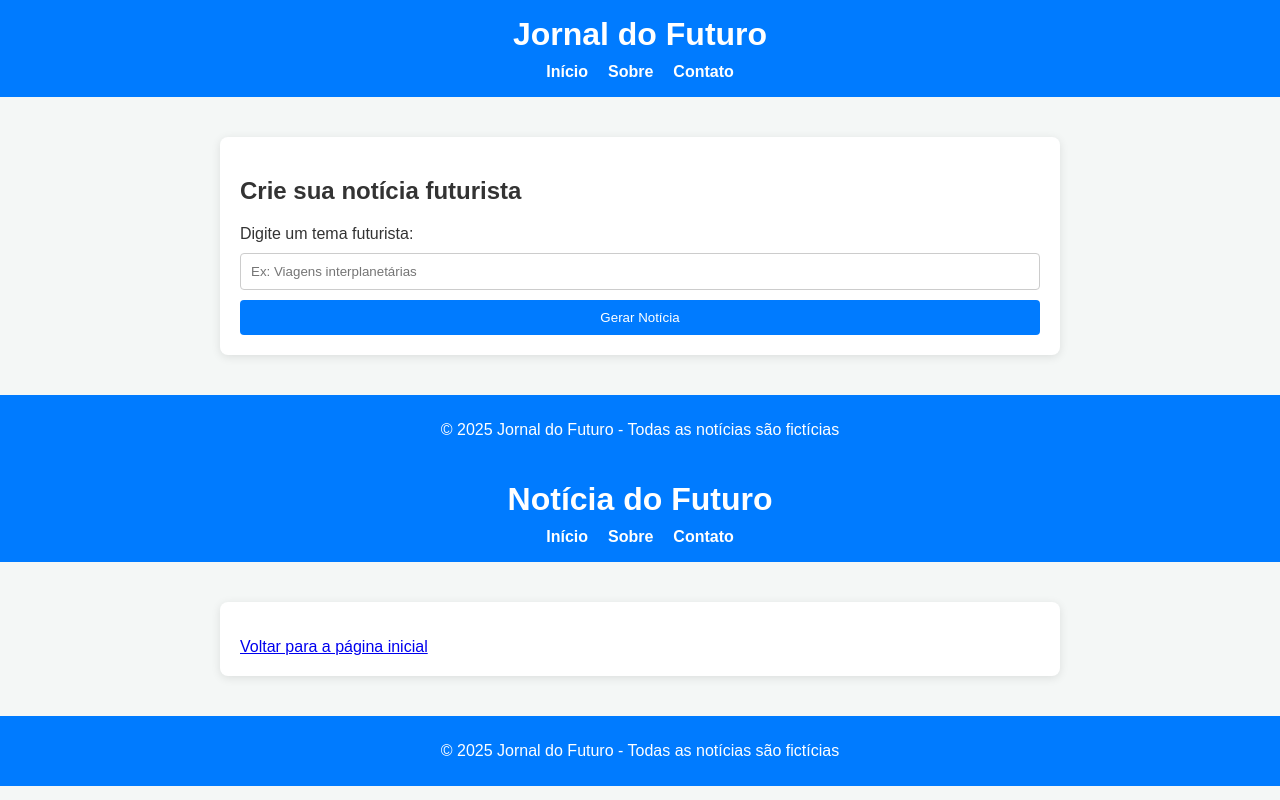
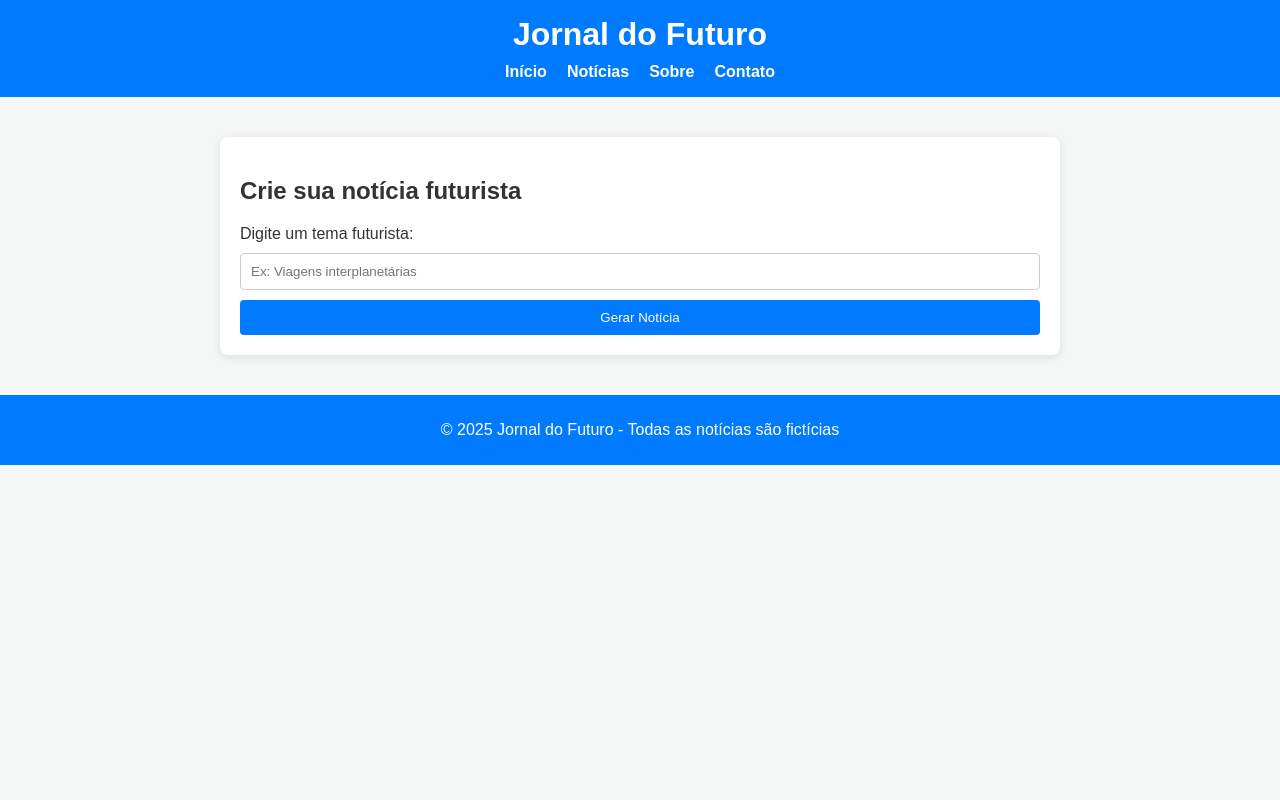
Before and after one commit to edvaniogomes/hospedagem_jornal_do_futuro, a Flask app: page / in a window 1280 px wide. Run offline with Flask 3, Linux system fonts and the light colour scheme.

Commit message:
Add files via upload

```diff
--- a/app.py
+++ b/app.py
@@ -1,6 +1,16 @@
-from flask import Flask, render_template, request
+from flask import Flask, render_template, request, redirect, url_for
+from flask_sqlalchemy import SQLAlchemy
 
 app = Flask(__name__)
+app.config['SQLALCHEMY_DATABASE_URI'] = 'sqlite:///noticias.db'
+app.config['SQLALCHEMY_TRACK_MODIFICATIONS'] = False
+
+db = SQLAlchemy(app)
+
+class Noticia(db.Model):
+    id = db.Column(db.Integer, primary_key=True)
+    tema = db.Column(db.String(100), nullable=False)
+    conteudo = db.Column(db.Text, nullable=False)
 
 @app.route('/')
 def index():
@@ -9,10 +19,18 @@ def index():
 @app.route('/gerar_noticia', methods=['POST'])
 def gerar_noticia():
     tema = request.form.get('tema')
+    conteudo = f"Em 2050, o mundo testemunha um avanço revolucionário em {tema}. Especialistas afirmam que essa mudança impactará a sociedade de maneiras inimagináveis."
 
-    noticia = f"Em 2050, o mundo testemunha um avanço revolucionário em {tema}. Especialistas afirmam que essa mudança impactará a sociedade de maneiras inimagináveis."
+    nova_noticia = Noticia(tema=tema, conteudo=conteudo)
+    db.session.add(nova_noticia)
+    db.session.commit()
 
-    return render_template('noticia.html', noticia=noticia)
+    return render_template('noticia.html', noticia=conteudo)
+
+@app.route('/noticias')
+def listar_noticias():
+    noticias = Noticia.query.all()
+    return render_template('lista_noticias.html', noticias=noticias)
 
 @app.route('/sobre')
 def sobre():
@@ -23,4 +41,6 @@ def contato():
     return render_template('contato.html')
 
 if __name__ == '__main__':
+    with app.app_context():
+        db.create_all()
     app.run(debug=True)
--- /dev/null
+++ b/requeriments.txt
@@ -0,0 +1,4 @@
+flask
+gunicorn
+
+#sqlite://meubanco.db
--- a/templates/index.html
+++ b/templates/index.html
@@ -11,6 +11,7 @@
         <h1>Jornal do Futuro</h1>
         <nav>
             <a href="/">Início</a>
+            <a href="/noticias">Notícias</a>
             <a href="/sobre">Sobre</a>
             <a href="/contato">Contato</a>
         </nav>
@@ -30,32 +31,3 @@
     </footer>
 </body>
 </html>
-
-<!DOCTYPE html>
-<html lang="pt-BR">
-<head>
-    <meta charset="UTF-8">
-    <meta name="viewport" content="width=device-width, initial-scale=1.0">
-    <title>Notícia Futura</title>
-    <link rel="stylesheet" href="/static/styles.css">
-</head>
-<body>
-    <header>
-        <h1>Notícia do Futuro</h1>
-        <nav>
-            <a href="/">Início</a>
-            <a href="/sobre">Sobre</a>
-            <a href="/contato">Contato</a>
-        </nav>
-    </header>
-    <main>
-        <section class="news-section">
-            <p>{{ noticia }}</p>
-            <a href="/">Voltar para a página inicial</a>
-        </section>
-    </main>
-    <footer>
-        <p>&copy; 2025 Jornal do Futuro - Todas as notícias são fictícias</p>
-    </footer>
-</body>
-</html>
```
Also changed, not shown: vercel.json (added).
